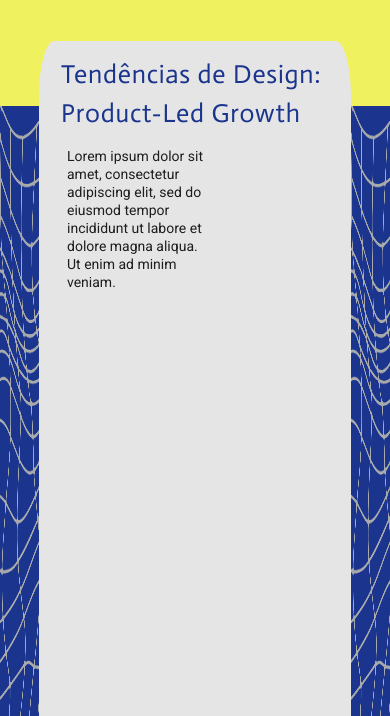
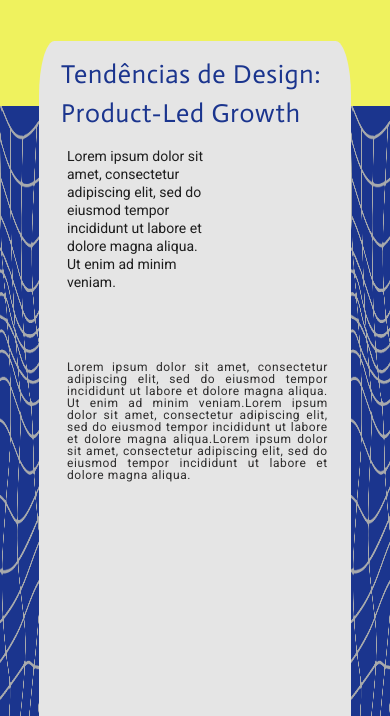
Before and after one commit to cxperiencesp/cxperiencesp.github.io, a website: page index.html in a window 390 px wide. Shown: the part 128-844 px from the top of the page. Drawn offline with Linux system fonts and the light colour scheme.

```diff
--- a/index.html
+++ b/index.html
@@ -45,6 +45,8 @@
                 <p class="paragraph">Lorem ipsum dolor sit amet, consectetur adipiscing elit, sed do eiusmod tempor
                     incididunt ut labore et dolore magna aliqua. Ut enim ad minim veniam.</p>
             </div>
+            <div class="info"><p class="info-p">Lorem ipsum dolor sit amet, consectetur adipiscing elit, sed do eiusmod tempor incididunt ut labore et dolore magna aliqua. Ut enim ad minim veniam.Lorem ipsum dolor sit amet, consectetur adipiscing elit, sed do eiusmod tempor incididunt ut labore et dolore magna aliqua.Lorem ipsum dolor sit amet, consectetur adipiscing elit, sed do eiusmod
+                tempor incididunt ut labore et dolore magna aliqua.</p></div>
         </div>
     </div>
 
--- a/style.css
+++ b/style.css
@@ -133,6 +133,23 @@
     margin-left: 10px;
 }
 
+.info{
+margin-top: 70px;
+margin-left: 28px;
+width: 95%;
+}
+
+.info-p{
+font-family: Roboto;
+font-style: normal;
+font-weight: 300;
+font-size: 23px;
+line-height: 30px;
+text-align: justify;
+letter-spacing: 0.05em;
+
+color: #2E2D2D;
+}
 
 @media (max-width: 600px) {
     .header-buttons{
@@ -208,4 +225,11 @@
         width: 90%;
         line-height: 18px;
     }
+
+    .info-p{
+    font-size: 12px;
+    line-height: 12px;
+    color: #2E2D2D;
+    width: 88%;
+    }
 }
```
